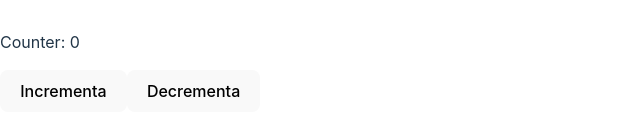
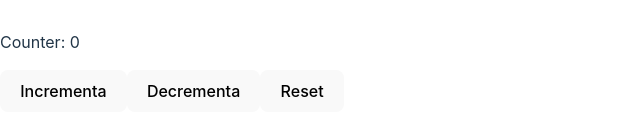
Before and after one commit to giuliagiani2/MiaTech, a React (Vite) app in the folder modulo7/es-2/: page / in a window 1280 px wide. Shown: the part 337-472 px from the top of the page, without its empty margins (0-640 px from the left). Built offline with nearby package versions, Linux system fonts and the light colour scheme.

Commit message:
aggiunto bottone reset

```diff
--- a/modulo7/es-2/src/Counter.jsx
+++ b/modulo7/es-2/src/Counter.jsx
@@ -19,11 +19,17 @@ const Counter = () => {
         })
     }
 
+    //RESETTA CONTATORE
+    const handleClickReset = () => {
+        setCounter(0);
+    }
+
     return (
         <div>
             <p>Counter: {counter}</p>
             <button onClick={handleClickIncrement}>Incrementa</button>
             <button onClick={handleClickDecrement}>Decrementa</button>
+            <button onClick={handleClickReset}>Reset</button>
         </div>
     )
 }
```
